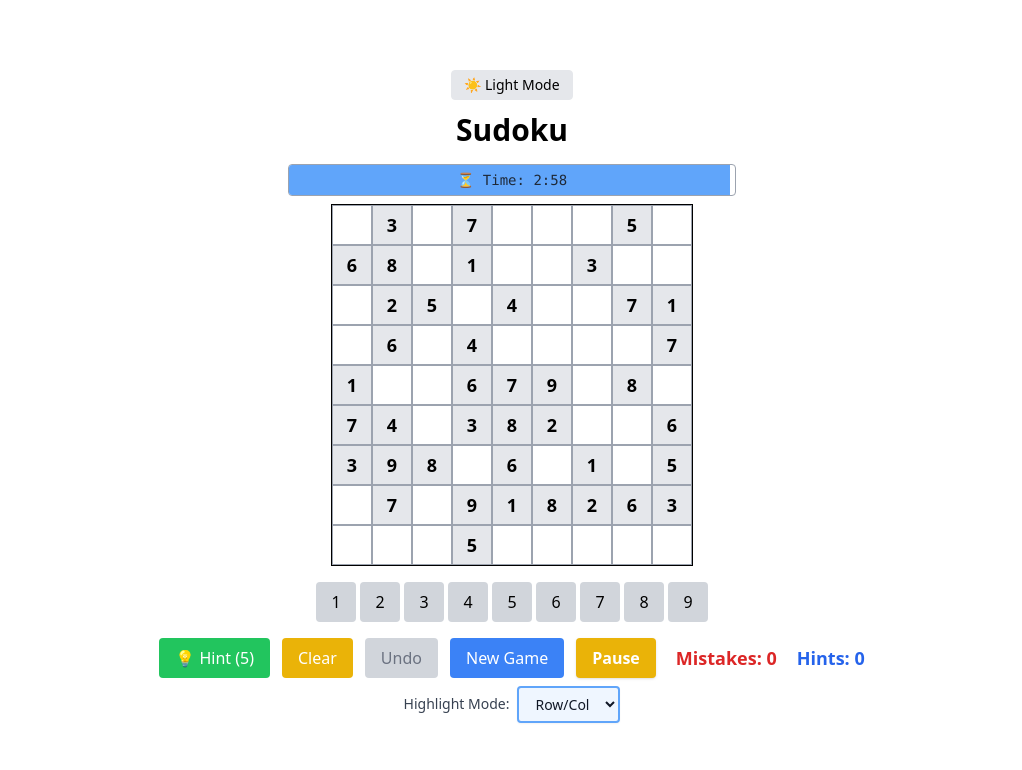
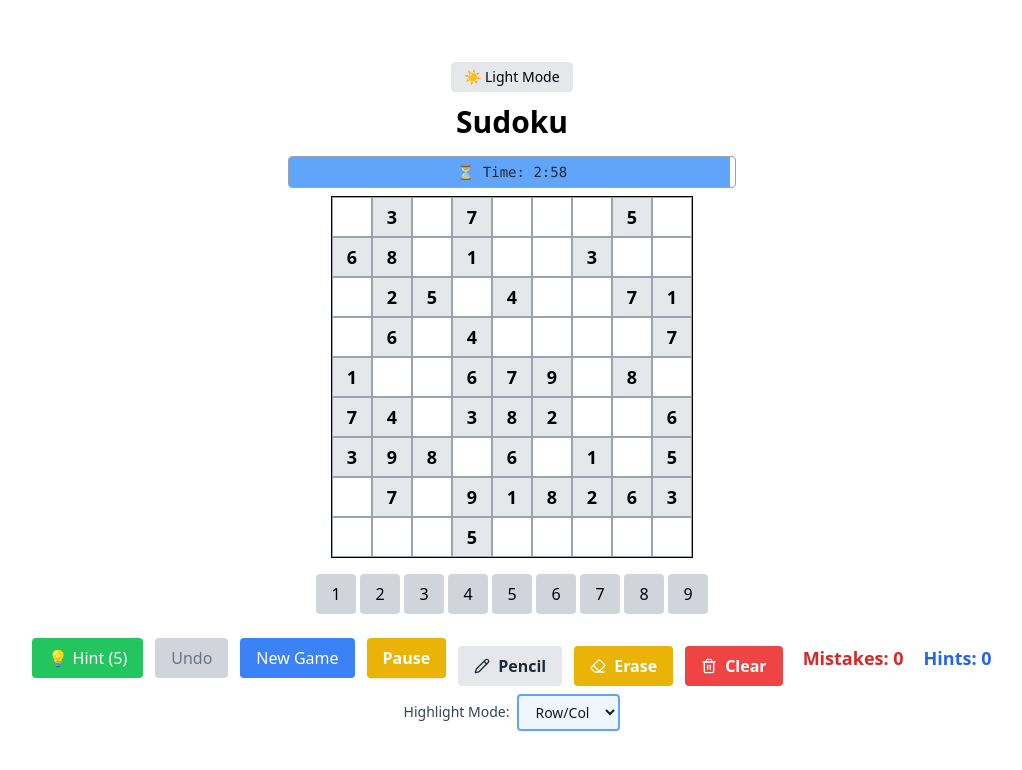
Before and after one commit to HrshSwnt/sudoku, a React (Vite) app: page / in a window 1280 px wide. Both pictures are taken after a click on the button "Start Game". Shown: the top 770 px of the page, without its empty margins (128-1150 px from the left). Built offline with nearby package versions, Linux system fonts and the light colour scheme.

Commit message:
Fixed undo and pencil interaction

```diff
--- a/package.json
+++ b/package.json
@@ -12,6 +12,7 @@
   },
   "dependencies": {
     "framer-motion": "^12.23.6",
+    "lucide-react": "^0.525.0",
     "react": "^19.1.0",
     "react-dom": "^19.1.0"
   },
--- a/src/components/Controls.tsx
+++ b/src/components/Controls.tsx
@@ -1,4 +1,5 @@
 import { useSudoku } from '../hooks/useSudoku';
+import { Pencil, Eraser, Trash2 } from 'lucide-react';
 
 export default function Controls() {
     const {
@@ -13,10 +14,14 @@ export default function Controls() {
         isPaused,
         maxHints,
         hasFailed,
-        hasWon
+        hasWon,
+        setIsPencilMode,
+        isPencilMode,
+        erasePencilMark,
     } = useSudoku();
 
     const canUndo = history.length > 0;
+    const gameOver = hasWon || hasFailed;
 
     return (
         <div className="flex flex-wrap gap-3 items-center justify-center mt-4">
@@ -29,19 +34,11 @@ export default function Controls() {
             </button>
 
             <button
-                onClick={clearCell}
-                disabled={hasWon || hasFailed}
-                className="px-4 py-2 bg-yellow-500 hover:bg-yellow-600 text-white rounded transition dark:bg-yellow-600 dark:hover:bg-yellow-700 disabled:bg-gray-300 disabled:cursor-default dark:disabled:bg-gray-700"
-            >
-                Clear
-            </button>
-
-            <button
                 onClick={undo}
                 disabled={!canUndo || hasWon || hasFailed}
                 className={`px-4 py-2 rounded transition ${!canUndo || hasWon || hasFailed
-                        ? 'bg-gray-300 text-gray-500 cursor-default dark:bg-gray-700 dark:text-gray-400'
-                        : 'bg-gray-600 hover:bg-gray-700 text-white dark:bg-gray-700 dark:hover:bg-gray-800'
+                    ? 'bg-gray-300 text-gray-500 cursor-default dark:bg-gray-700 dark:text-gray-400'
+                    : 'bg-gray-600 hover:bg-gray-700 text-white dark:bg-gray-700 dark:hover:bg-gray-800'
                     }`}
             >
                 Undo
@@ -68,6 +65,53 @@ export default function Controls() {
                 {isPaused ? 'Resume' : 'Pause'}
             </button>
 
+            <div className="flex gap-3 mt-4">
+                {/* ✏️ Pencil Mode Button */}
+                <button
+                    onClick={() => setIsPencilMode((prev) => !prev)}
+                    disabled={gameOver}
+                    className={`flex items-center gap-2 px-4 py-2 rounded font-semibold transition
+          ${gameOver
+                            ? 'bg-gray-300 text-gray-500 dark:bg-gray-700 dark:text-gray-400 cursor-not-allowed'
+                            : isPencilMode
+                                ? 'bg-blue-600 text-white hover:bg-blue-700 dark:bg-blue-700 dark:hover:bg-blue-800'
+                                : 'bg-gray-200 text-gray-800 hover:bg-gray-300 dark:bg-gray-800 dark:text-white dark:hover:bg-gray-700'
+                        }`}
+                >
+                    <Pencil size={16} />
+                    Pencil
+                </button>
+
+                {/* 🧽 Erase Button (only erases pencil marks) */}
+                <button
+                    onClick={erasePencilMark}
+                    disabled={gameOver}
+                    className={`flex items-center gap-2 px-4 py-2 rounded font-semibold transition
+          ${gameOver
+                            ? 'bg-gray-300 text-gray-500 dark:bg-gray-700 dark:text-gray-400 cursor-not-allowed'
+                            : 'bg-yellow-500 text-white hover:bg-yellow-600 dark:bg-yellow-600 dark:hover:bg-yellow-700'
+                        }`}
+                >
+                    <Eraser size={16} />
+                    Erase
+                </button>
+
+                {/* 🗑️ Clear Button (clears the selected cell value) */}
+                <button
+                    onClick={clearCell}
+                    disabled={gameOver}
+                    className={`flex items-center gap-2 px-4 py-2 rounded font-semibold transition
+          ${gameOver
+                            ? 'bg-gray-300 text-gray-500 dark:bg-gray-700 dark:text-gray-400 cursor-not-allowed'
+                            : 'bg-red-500 text-white hover:bg-red-600 dark:bg-red-600 dark:hover:bg-red-700'
+                        }`}
+                >
+                    <Trash2 size={16} />
+                    Clear
+                </button>
+            </div>
+
+
             <span className="text-red-600 font-bold text-lg ml-2 dark:text-red-400">
                 Mistakes: {mistakes}
             </span>
--- a/src/components/SudokuCell.tsx
+++ b/src/components/SudokuCell.tsx
@@ -41,9 +41,19 @@ export default function SudokuCell({ row, col, cell }: Props) {
     return (
         <button
             onClick={() => selectCell(row, col)}
-            className={`w-10 h-10 border border-gray-400 dark:border-gray-600 text-center text-lg font-semibold ${bgClass}`}
+            className={`w-10 h-10 border border-gray-400 dark:border-gray-600 text-center font-semibold ${bgClass} relative`}
         >
-            {cell.value || ''}
+            {cell.value !== null ? (
+                <span className="text-lg">{cell.value}</span>
+            ) : (
+                <div className="grid grid-cols-3 text-[10px] leading-[1.2] text-gray-700 dark:text-gray-300">
+                    {Array.from({ length: 9 }, (_, i) => i + 1).map((num) => (
+                        <span key={num} className="h-3 w-3 flex items-center justify-center">
+                            {cell.pencilMarks.includes(num) ? num : ''}
+                        </span>
+                    ))}
+                </div>
+            )}
         </button>
     );
 }
--- a/src/hooks/useSudokuLogic.ts
+++ b/src/hooks/useSudokuLogic.ts
@@ -18,6 +18,7 @@ export function useSudokuLogic() {
     const pauseStartedAt = useRef<number | null>(null);
     const [isPaused, setIsPaused] = useState(false);
     const [bloomMode, setBloomMode] = useState<'none' | 'rowcol' | 'radial'>('rowcol');
+    const [isPencilMode, setIsPencilMode] = useState(false);
 
 
 
@@ -49,22 +50,47 @@ export function useSudokuLogic() {
         if (!selectedCell || !solution || hasWon || hasFailed) return;
         const [r, c] = selectedCell;
 
-        const prevBoard = board.map((row) => row.map((cell) => ({ ...cell })));
+        // ✅ Deep copy including pencilMarks
+        const prevBoard = board.map((row) =>
+            row.map((cell) => ({
+                ...cell,
+                pencilMarks: [...cell.pencilMarks],
+            }))
+        );
         setHistory((h) => [...h, prevBoard]);
 
         const updatedBoard = prevBoard.map((row, rowIndex) =>
             row.map((cell, colIndex) => {
                 const newCell = { ...cell };
+
                 if (rowIndex === r && colIndex === c && !newCell.readonly) {
+                    if (isPencilMode) {
+                        if (newCell.value === null) {
+                            // ✅ Toggle pencil mark safely
+                            const marks = [...newCell.pencilMarks];
+                            const index = marks.indexOf(value);
+                            if (index !== -1) {
+                                marks.splice(index, 1);
+                            } else {
+                                marks.push(value);
+                                marks.sort();
+                            }
+                            newCell.pencilMarks = marks;
+                        }
+                    } else {
                         newCell.value = value;
                         newCell.error = solution[r][c] !== value;
+                        newCell.pencilMarks = []; // Clear on value commit
                     }
+                }
+
                 return newCell;
             })
         );
 
         setBoard(updatedBoard);
 
+        if (!isPencilMode) {
             if (
                 !board[r][c].readonly &&
                 solution[r][c] !== value &&
@@ -81,6 +107,9 @@ export function useSudokuLogic() {
                 setHasWon(true);
             }
         }
+    }
+
+
 
     function clearCell() {
         if (!selectedCell || hasWon || hasFailed) return;
@@ -181,6 +210,33 @@ export function useSudokuLogic() {
 
     }
 
+    function erasePencilMark() {
+        if (!selectedCell || hasWon || hasFailed) return;
+        const [r, c] = selectedCell;
+
+        if (board[r][c].readonly || board[r][c].value !== null) return;
+
+        // ✅ Save snapshot before change
+        const prevBoard = board.map((row) =>
+            row.map((cell) => ({
+                ...cell,
+                pencilMarks: [...cell.pencilMarks],
+            }))
+        );
+        setHistory((h) => [...h, prevBoard]);
+
+        const updatedBoard = prevBoard.map((row, rowIndex) =>
+            row.map((cell, colIndex) => {
+                if (rowIndex === r && colIndex === c) {
+                    return { ...cell, pencilMarks: [] }; // Clear only pencil marks
+                }
+                return cell;
+            })
+        );
+
+        setBoard(updatedBoard);
+    }
+
 
     return {
         board,
@@ -210,5 +266,8 @@ export function useSudokuLogic() {
         pauseStartedAt,
         bloomMode,
         setBloomMode,
+        isPencilMode,
+        setIsPencilMode,
+        erasePencilMark,
     };
 }
```
Also changed, not shown: 1 other file (tests, documents, lock files or other folders). Lines whose indentation alone changed are shown as unchanged.
